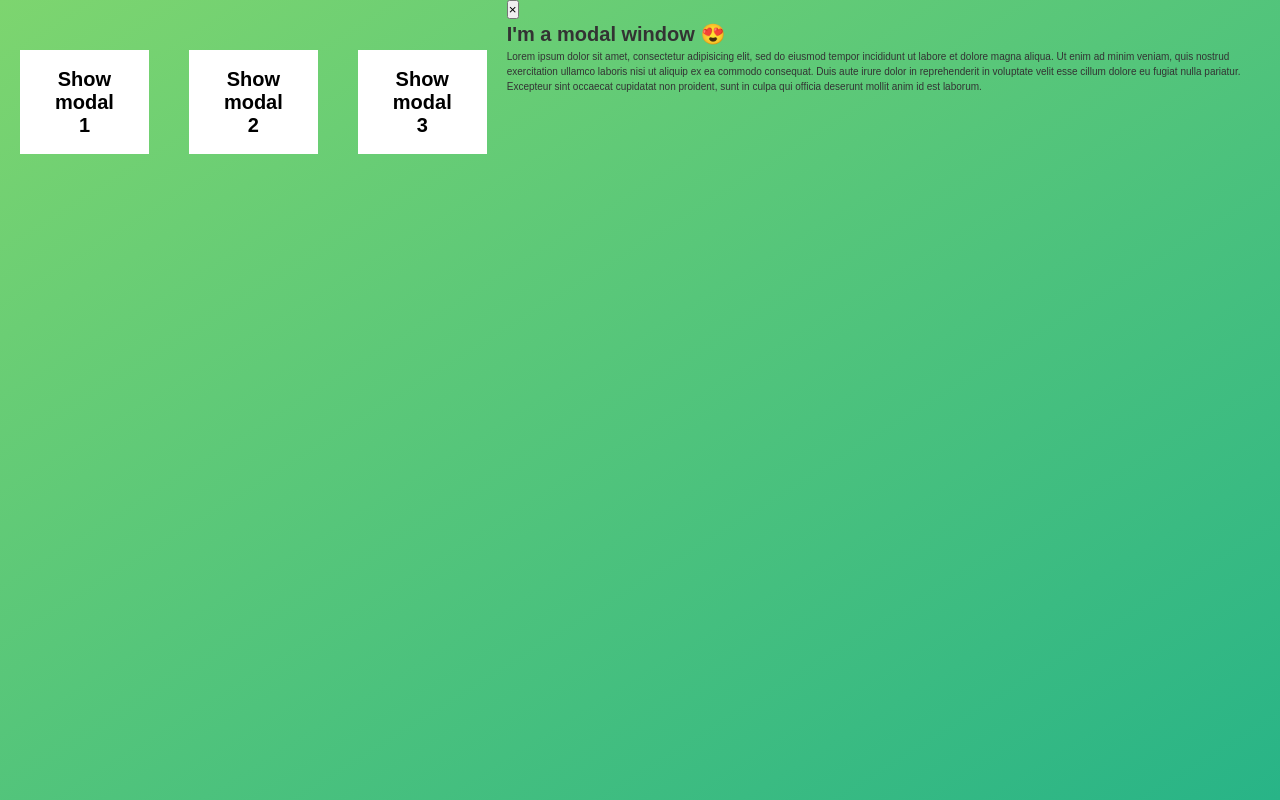
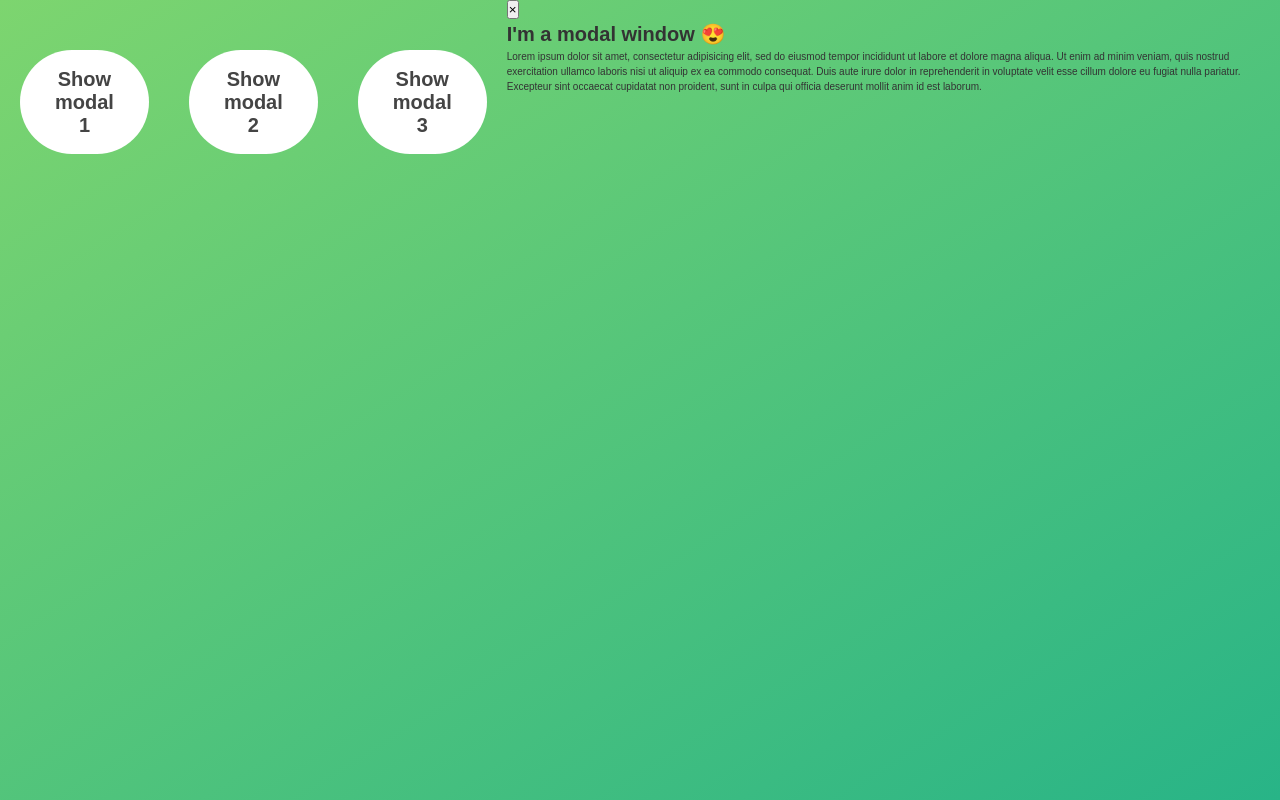
Before and after one commit to GentleMizt/Modal-Js-Game, a plain HTML site: page index.html in a window 1280 px wide. Drawn offline with Linux system fonts and the light colour scheme; a script that the page names is missing.

Commit message:
progress

```diff
--- a/style.css
+++ b/style.css
@@ -27,4 +27,7 @@ body{
     margin: 5rem 2rem;
     border: none;
     background-color: #fff;
+    color: #444;
+    border-radius: 10rem;
+    cursor: pointer;
 }
```
